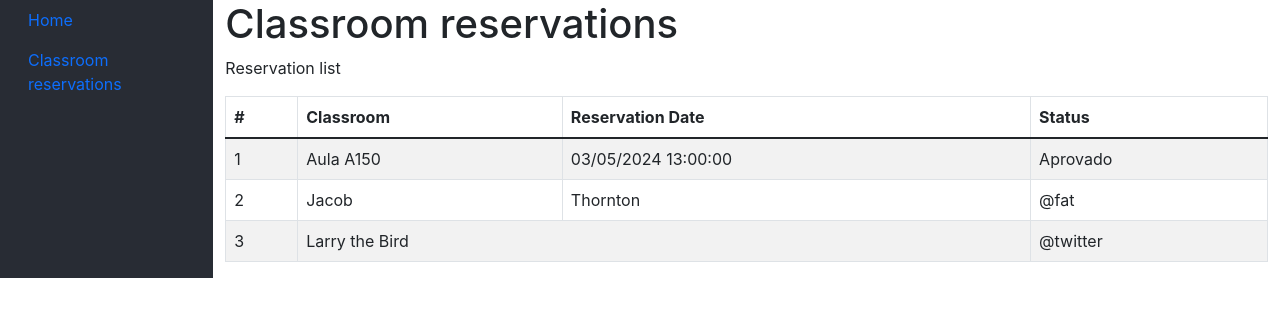
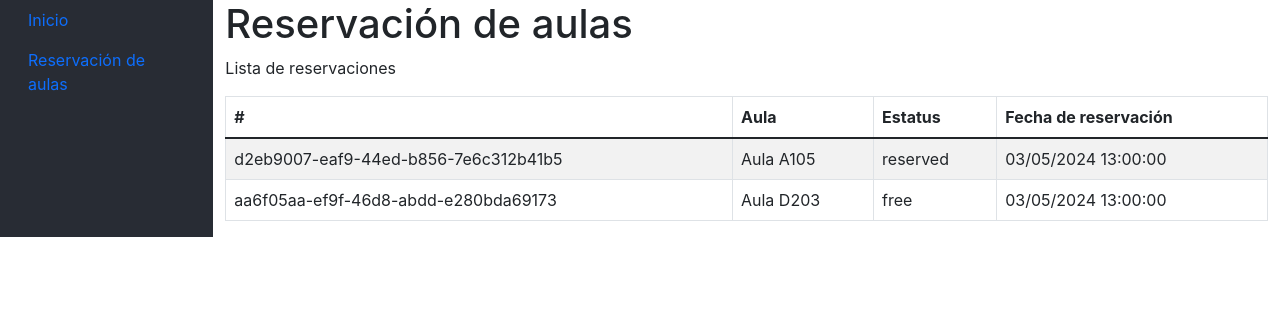
Before and after one commit to bintics/courses-management-front, a React (Create React App) app: page /classroom-reservations in a window 1280 px wide. Shown: the top 316 px of the page. Built offline with nearby package versions, Linux system fonts and the light colour scheme.

Commit message:
Se integran redux

```diff
--- a/package.json
+++ b/package.json
@@ -3,6 +3,7 @@
   "version": "0.1.0",
   "private": true,
   "dependencies": {
+    "@reduxjs/toolkit": "^2.2.1",
     "@testing-library/jest-dom": "^5.17.0",
     "@testing-library/react": "^13.4.0",
     "@testing-library/user-event": "^13.5.0",
@@ -14,8 +15,10 @@
     "react-bootstrap": "^2.10.1",
     "react-dom": "^18.2.0",
     "react-i18next": "^14.0.5",
+    "react-redux": "^9.1.0",
     "react-router-dom": "^6.22.1",
     "react-scripts": "^5.0.1",
+    "redux": "^5.0.1",
     "sort-by": "^0.0.2",
     "web-vitals": "^2.1.4"
   },
--- a/src/App.js
+++ /dev/null
@@ -1,32 +0,0 @@
-import React from 'react';
-//import logo from './logo.svg';
-import './App.css';
-//import { Link, Outlet } from 'react-router-dom';
-import Container from 'react-bootstrap/Container';
-import Row from 'react-bootstrap/Row';
-import Col from 'react-bootstrap/Col';
-import { Nav } from 'react-bootstrap';
-import { Outlet } from 'react-router-dom';
-import { useTranslation } from 'react-i18next';
-
-function App() {
-  const { t } = useTranslation('translation', { keyPrefix: 'nav' });
-
-  return (
-    <Container fluid className='App2'>
-      <Row>
-        <Col md="2">
-          <Nav defaultActiveKey="/home" className="flex-column">
-            <Nav.Link href="/">{ t('homeLink') }</Nav.Link>
-            <Nav.Link href='/classroom-reservations' eventKey="link-1">{ t('classRoomReservationsLink') }</Nav.Link>
-          </Nav>
-        </Col>
-        <Col md="10" style={{ backgroundColor: 'white'}}>
-          <Outlet />
-        </Col>
-      </Row>
-    </Container>
-  );
-}
-
-export default App;
--- /dev/null
+++ b/src/core/reducers/classroomReservationsReducer.js
@@ -0,0 +1,48 @@
+import { createSlice } from "@reduxjs/toolkit"
+
+const classRoomReservationsSlice = createSlice({
+    name: 'classRoomReservations',
+    initialState: {
+        reservations: {
+            items: [],
+            loaded: false
+        }
+    },
+    reducers: {
+        getReservations(state, action) {
+            // TODO: deberíamos tirar un effect para hacer la petición al back
+            state.reservations =
+            {
+                items: [
+                    {
+                        id: 'd2eb9007-eaf9-44ed-b856-7e6c312b41b5',
+                        name: 'Aula A105',
+                        reservationDate: '03/05/2024 13:00:00',
+                        status: 'reserved'
+                    },
+                    {
+                        id: 'aa6f05aa-ef9f-46d8-abdd-e280bda69173',
+                        name: 'Aula D203',
+                        reservationDate: '03/05/2024 13:00:00',
+                        status: 'free'
+                    }
+                ],
+                loaded: true
+            };
+        },
+        classRoomAdd(state, action) {
+            state.push({
+                id: action.payload.id,
+                text: action.payload.text,
+                completed: false
+            })
+        },
+        classRoomGet(state, action) {
+            const todo = state.find(todo => todo.id === action.payload)
+            todo.completed = !todo.completed
+        }
+    }
+  });
+
+  export const { classRoomAdd, classRoomGet, getReservations } = classRoomReservationsSlice.actions
+  export default classRoomReservationsSlice.reducer
--- /dev/null
+++ b/src/core/store.js
@@ -0,0 +1,8 @@
+import { configureStore } from "@reduxjs/toolkit";
+import classroomReservationsReducer from "./reducers/classroomReservationsReducer";
+
+export const store = configureStore({
+    reducer: {
+        classRoomReservations: classroomReservationsReducer,
+    }
+});
--- a/src/index.js
+++ b/src/index.js
@@ -2,14 +2,21 @@ import React from 'react';
 import ReactDOM from 'react-dom/client';
 import './index.css';
 import reportWebVitals from './reportWebVitals';
-import { RouterProvider } from 'react-router-dom';
-import router from './router';
+import { BrowserRouter } from 'react-router-dom';
 import './lang/lang';
+import { store } from './core/store';
+import AppRouter from './router';
+import { Provider } from 'react-redux';
 
 const root = ReactDOM.createRoot(document.getElementById('root'));
+
 root.render(
   <React.StrictMode>
-    <RouterProvider router={router} />
+    <Provider store={store}>
+      <BrowserRouter>
+        <AppRouter />
+      </BrowserRouter>
+    </Provider>
   </React.StrictMode>
 );
 
--- a/src/lang/lang.js
+++ b/src/lang/lang.js
@@ -13,7 +13,7 @@ i18n
       en: en,
       es: es
     },
-    lng: "en", // if you're using a language detector, do not define the lng option
+    lng: "es", // if you're using a language detector, do not define the lng option
     fallbackLng: "en",
 
     interpolation: {
--- a/src/pages/classroom-reservation/components/reservations-table.js
+++ b/src/pages/classroom-reservation/components/reservations-table.js
@@ -2,7 +2,9 @@ import React from "react";
 import { Table } from "react-bootstrap";
 import { useTranslation } from "react-i18next";
 
-export default function ClassRoomsReservationsTable() {
+export default function ClassRoomsReservationsTable({reservations}) {
+  const items = reservations
+
   const { t } = useTranslation('translation', { keyPrefix: 'classRoomReservations.home' });
 
   return (
@@ -11,28 +13,21 @@ export default function ClassRoomsReservationsTable() {
         <tr>
           <th>#</th>
           <th>{ t('table.classRoomName') }</th>
+          <th>{ t('table.reservationStatus') }</th>
           <th>{ t('table.reservationDate') }</th>
-              <th>{ t('table.reservationStatus') }</th>
         </tr>
       </thead>
       <tbody>
-            <tr>
-              <td>1</td>
-              <td>Aula A150</td>
-              <td>03/05/2024 13:00:00</td>
-              <td>Aprovado</td>
+        {
+          items?.map((item, index) => (
+            <tr key={index}>
+              <td>{ item.id }</td>
+              <td>{ item.name }</td>
+              <td>{ item.status }</td>
+              <td>{ item.reservationDate }</td>
             </tr>
-            <tr>
-              <td>2</td>
-              <td>Jacob</td>
-              <td>Thornton</td>
-              <td>@fat</td>
-            </tr>
-            <tr>
-              <td>3</td>
-              <td colSpan={2}>Larry the Bird</td>
-              <td>@twitter</td>
-            </tr>
+          ))
+        }
       </tbody>
     </Table>
   );
--- a/src/pages/classroom-reservation/home.js
+++ b/src/pages/classroom-reservation/home.js
@@ -1,8 +1,10 @@
 //import i18n from 'i18next';
-import React from 'react';
+import React, { useEffect } from 'react';
 import { Col, Row } from 'react-bootstrap';
 import { useTranslation } from 'react-i18next';
 import ClassRoomsReservationsTable from './components/reservations-table';
+import { useDispatch, useSelector } from 'react-redux';
+import { getReservations } from '../../core/reducers/classroomReservationsReducer';
 //import { useParams } from 'react-router-dom';
 
 export default function ClassRoomReservationPage() {
@@ -10,8 +12,14 @@ export default function ClassRoomReservationPage() {
   const { lang } = useParams();
   i18n.changeLanguage(lang);
   */
+  const { t } = useTranslation('translation', { keyPrefix: 'classRoomReservations' });
+  const dispatch = useDispatch();
 
-  const { t } = useTranslation('translation', { keyPrefix: 'classRoomReservations' });
+  let reservations = useSelector((state) => state.classRoomReservations.reservations);
+
+  useEffect(() => {
+    dispatch(getReservations());
+  }, []);
 
   return (
     <>
@@ -23,7 +31,7 @@ export default function ClassRoomReservationPage() {
       <Row>
         <Col md="12">
           <p>{ t('home.description') }</p>
-          <ClassRoomsReservationsTable />
+          <ClassRoomsReservationsTable reservations={ reservations.items } />
         </Col>
       </Row>
     </>
--- /dev/null
+++ b/src/pages/home/home-page.js
@@ -0,0 +1,15 @@
+import React from "react";
+import './home-page.css';
+import { Col, Row } from "react-bootstrap";
+
+function HomePage() {
+    return (
+      <Row>
+        <Col md="12" style={{ backgroundColor: 'white'}}>
+          <h1>Home</h1>
+        </Col>
+      </Row>
+    );
+  }
+
+  export default HomePage;
--- a/src/router.js
+++ b/src/router.js
@@ -1,20 +1,37 @@
-import { createBrowserRouter } from 'react-router-dom';
-import App from './App';
-import ErrorPage from './pages/error-page';
+import React from 'react';
+import {
+  Route,
+  Routes
+} from 'react-router-dom';
+import HomePage from './pages/home/home-page';
 import ClassRoomReservationPage from './pages/classroom-reservation/home';
+import { Col, Container, Nav, Row } from 'react-bootstrap';
+import { useTranslation } from 'react-i18next';
 
-const router = createBrowserRouter([
-    {
-      path: '/',
-      element: <App />,
-      errorElement: <ErrorPage />,
-      children: [
-        {
-          path: '/classroom-reservations',
-          element: <ClassRoomReservationPage />
-        }
-      ]
-    }
-  ]);
+function AppRouter() {
 
-export default router;
+  const { t } = useTranslation('translation', { keyPrefix: 'nav' });
+
+  return (
+  <>
+    <Container fluid className='App2'>
+      <Row>
+        <Col md="2">
+          <Nav defaultActiveKey="/home" className="flex-column">
+            <Nav.Link href="/">{ t('homeLink') }</Nav.Link>
+            <Nav.Link href='/classroom-reservations' eventKey="link-1">{ t('classRoomReservationsLink') }</Nav.Link>
+          </Nav>
+        </Col>
+        <Col md="10" style={{ backgroundColor: 'white'}}>
+        <Routes>
+          <Route path='/' element={<HomePage />} />
+          <Route path='/classroom-reservations' element={<ClassRoomReservationPage/>} />
+        </Routes>
+        </Col>
+      </Row>
+    </Container>
+  </>
+  );
+}
+
+export default AppRouter;
```
Also changed, not shown: src/core/reducers/index.js (added, +8 -0 lines), src/pages/home/home-page.css (renamed from src/App.css), 2 other files (tests, documents, lock files or other folders). Lines whose indentation alone changed are shown as unchanged.
